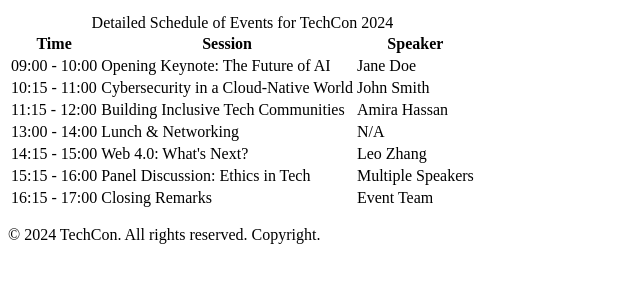
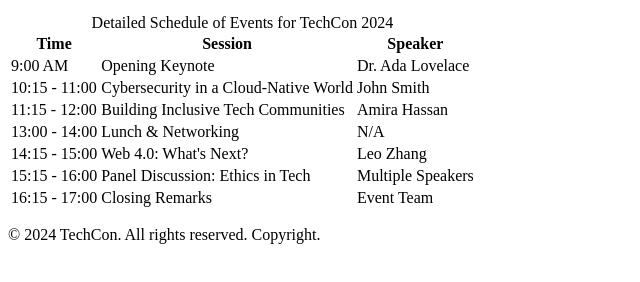
Before and after one commit to SHEMA-IRADUKUNDA-Daniel/TechCon_HTML, a plain HTML site: page techcon_website/schedule.html in a window 1280 px wide. Shown: the part 154-436 px from the top of the page, without its empty margins (0-640 px from the left). Drawn offline with Linux system fonts and the light colour scheme.

Commit message:
restructuring the schedule page

```diff
--- a/techcon_website/schedule.html
+++ b/techcon_website/schedule.html
@@ -32,9 +32,9 @@
         </thead>
         <tbody>
           <tr>
-            <td>09:00 - 10:00</td>
-            <td>Opening Keynote: The Future of AI</td>
-            <td>Jane Doe</td>
+            <td>9:00 AM</td>
+            <td>Opening Keynote</td>
+            <td>Dr. Ada Lovelace</td>
           </tr>
           <tr>
             <td>10:15 - 11:00</td>
```
